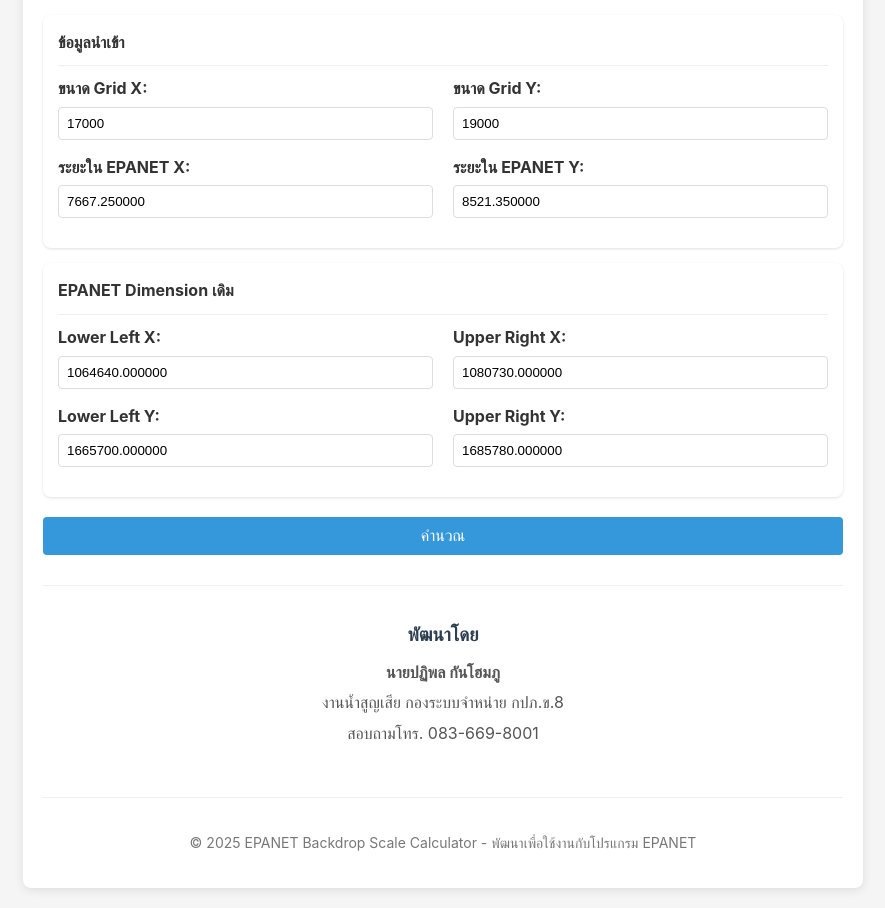
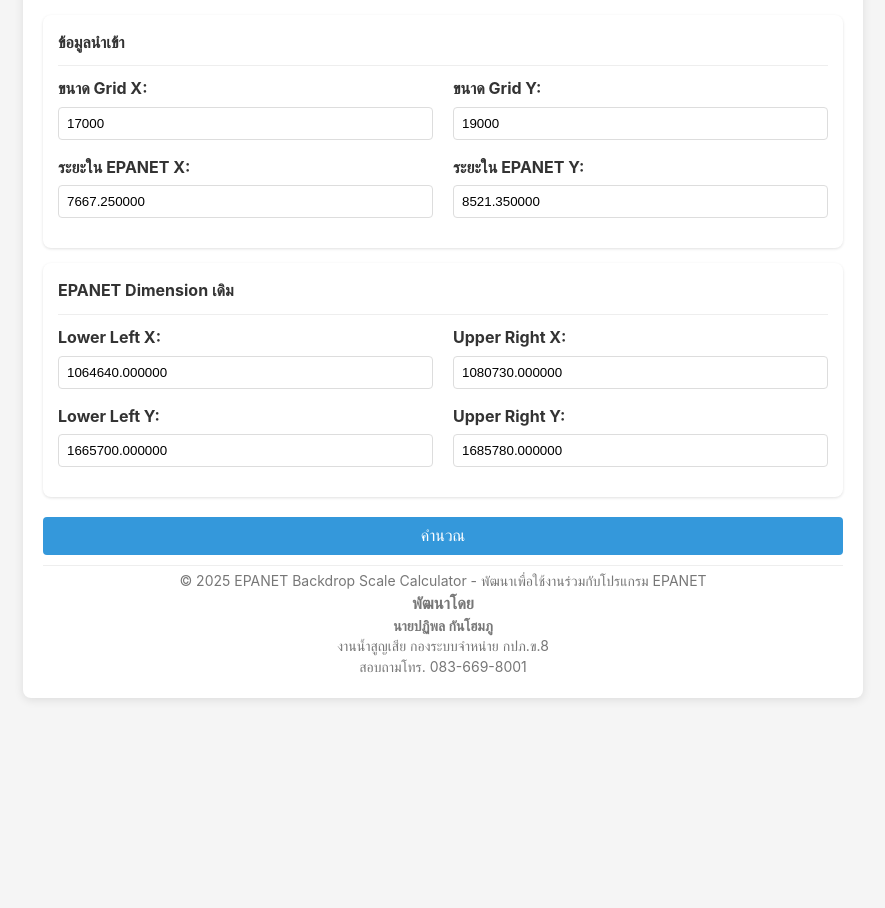
Before and after one commit to inherthz/epanet-backdrop, a plain HTML site: page index.html in a window 1280 px wide. Shown: the part 128-1036 px from the top of the page, without its empty margins (197-1082 px from the left). After the commit the page ends 846 px from the top, so only its background shows below. Drawn offline with Linux system fonts and the light colour scheme.

Commit message:
Update index.html

```diff
--- a/index.html
+++ b/index.html
@@ -135,12 +135,18 @@
         }
         .footer {
             text-align: center;
-            margin-top: 30px;
-            padding-top: 20px;
+            margin-top: 10px;
+            padding-top: 5px;
             border-top: 1px solid #eee;
             color: #777;
             font-size: 14px;
         }
+        .footer p,
+        .footer h3 {
+            margin: 0;
+            padding: 2px 0;
+            line-height: 1.2;
+}
     </style>
 </head>
 <body>
@@ -250,15 +256,12 @@
             </div>
         </div>
 
-        <div class="developer-info">
+        <div class="footer">
+            <p>© 2025 EPANET Backdrop Scale Calculator - พัฒนาเพื่อใช้งานร่วมกับโปรแกรม EPANET</p>
             <h3>พัฒนาโดย</h3>
             <p><strong>นายปฏิพล กันโฮมภู</strong></p>
             <p>งานน้ำสูญเสีย กองระบบจำหน่าย กปภ.ข.8</p>
             <p>สอบถามโทร. 083-669-8001</p>
-        </div>
-
-        <div class="footer">
-            <p>© 2025 EPANET Backdrop Scale Calculator - พัฒนาเพื่อใช้งานกับโปรแกรม EPANET</p>
         </div>
     </div>
 
```
